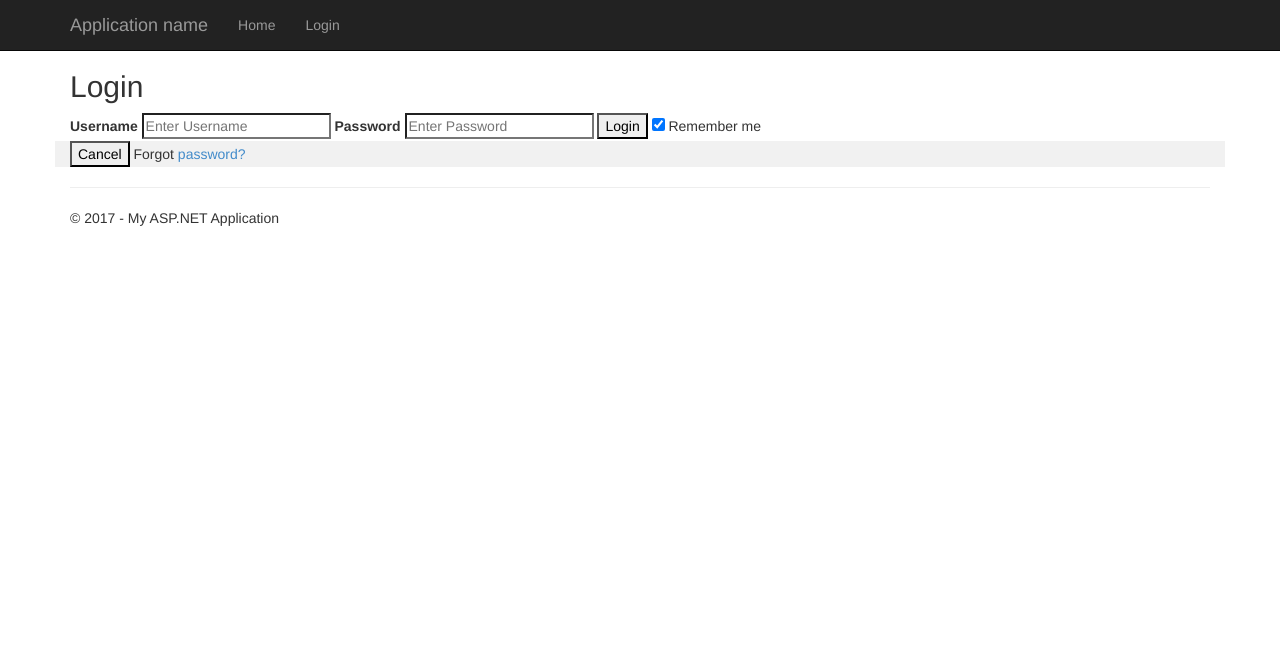
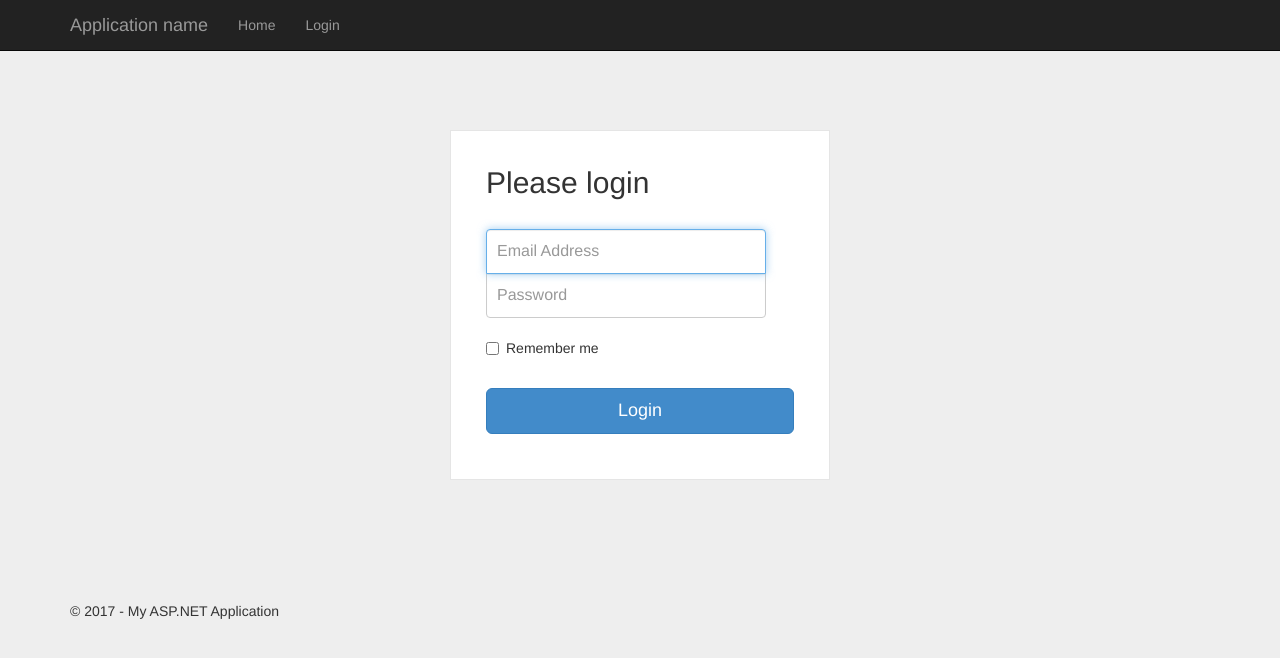
Before and after one commit to IonitaCatalina/CollectorApi, an ASP.NET MVC app: page /Login/Login in a window 1280 px wide. Shown: the top 658 px of the page. Run offline with ASP.NET Core 8 and stand-ins for ASP.NET MVC 5, Linux system fonts and the light colour scheme; the project's own start-up code is not run, and a stand-in starts its controllers and pages; some libraries are stand-ins or nearby versions.

Commit message:
pretty login

```diff
--- /dev/null
+++ b/ClassBooksWebApp/Content/Login.css
@@ -0,0 +1,56 @@
+/*taken from https://codepen.io/ace-subido/pen/Cuiep */
+
+
+@import "bourbon";
+
+body {
+    background: #eee !important;
+}
+
+.wrapper {
+    margin-top: 80px;
+    margin-bottom: 80px;
+}
+
+.form-signin {
+    max-width: 380px;
+    padding: 15px 35px 45px;
+    margin: 0 auto;
+    background-color: #fff;
+    border: 1px solid rgba(0,0,0,0.1);
+    .form-signin-heading, .checkbox
+
+{
+    margin-bottom: 30px;
+}
+
+.checkbox {
+    font-weight: normal;
+}
+
+.form-control {
+    position: relative;
+    font-size: 16px;
+    height: auto;
+    padding: 10px;
+    @include box-sizing(border-box);
+    &:focus
+
+{
+    z-index: 2;
+}
+
+}
+
+input[type="text"] {
+    margin-bottom: -1px;
+    border-bottom-left-radius: 0;
+    border-bottom-right-radius: 0;
+}
+
+input[type="password"] {
+    margin-bottom: 20px;
+    border-top-left-radius: 0;
+    border-top-right-radius: 0;
+}
+}
--- a/ClassBooksWebApp/Scripts/app/UsersClient.js
+++ b/ClassBooksWebApp/Scripts/app/UsersClient.js
@@ -2,8 +2,7 @@ var UserApp = angular.module('UserApp', [])
 
 UserApp.controller('UsersController', function ($scope, UsersService) {
 
-   Login();
-   function Login() {
+   $scope.Login = function Login() {
        UsersService.Login()
            .then(function successCallback(response) {
                //set session in web app
--- a/ClassBooksWebApp/Views/Login/Login.cshtml
+++ b/ClassBooksWebApp/Views/Login/Login.cshtml
@@ -3,34 +3,28 @@
     ViewBag.Title = "Login";
 }
 
-<h2>Login</h2>
-
 @section scripts{
     <script src="~/Scripts/angular.js"></script>
     <script src="~/Scripts/app/UsersClient.js"></script>
     <script src="~/Scripts/app/UsersService.js"></script>
+    <link href="~/Content/Login.css" rel="stylesheet" />
 
 }
 
 <div ng-app="UserApp" class="row">
     <div ng-controller="UsersController">
-        <form>
-            <div class="container">
-                <label><b>Username</b></label>
-                <input type="text" placeholder="Enter Username" name="uname" required>
-
-                <label><b>Password</b></label>
-                <input type="password" placeholder="Enter Password" name="psw" required>
-
-                <button type="submit">Login</button>
-                <input type="checkbox" checked="checked"> Remember me
-            </div>
-
-            <div class="container" style="background-color:#f1f1f1">
-                <button type="button" class="cancelbtn">Cancel</button>
-                <span class="psw">Forgot <a href="#">password?</a></span>
-            </div>
-        </form>
+        <!--taken from https://codepen.io/ace-subido/pen/Cuiep -->
+        <div class="wrapper">
+            <form class="form-signin">
+                <h2 class="form-signin-heading">Please login</h2>
+                <input type="text" class="form-control" name="username" ng-model="user.email" placeholder="Email Address" required="" autofocus="" />
+                <input type="password" class="form-control" name="password" ng-model="user.password" placeholder="Password" required="" />
+                <label class="checkbox">
+                    <input type="checkbox" value="remember-me" id="rememberMe" name="rememberMe"> Remember me
+                </label>
+                <button ng-click="Login()" class="btn btn-lg btn-primary btn-block" type="submit">Login</button>
+            </form>
+        </div>
 
     </div>
 </div>
```
Also changed, not shown: ClassBooksWebApp/ClassBooksWebApp.csproj.
